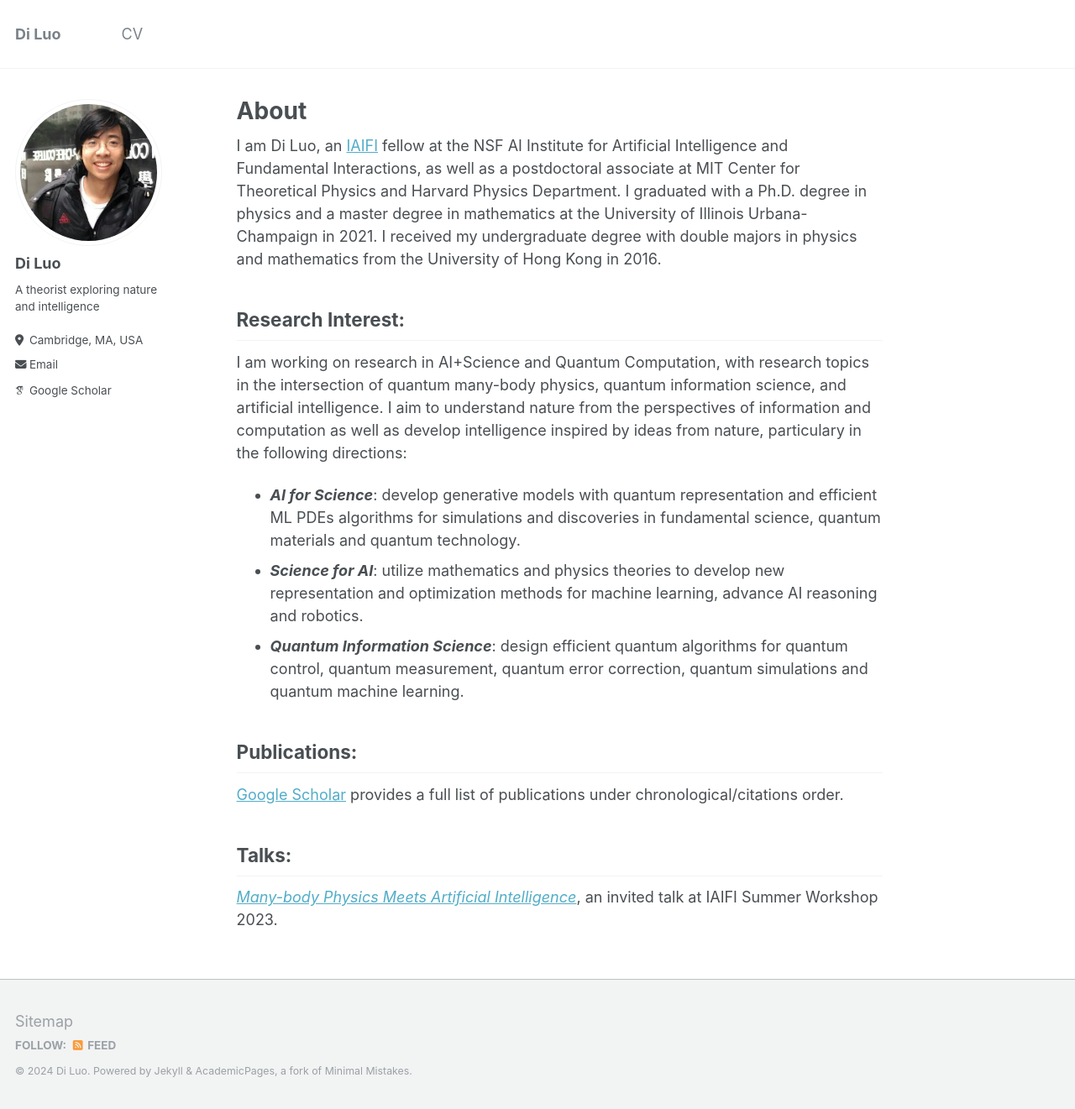
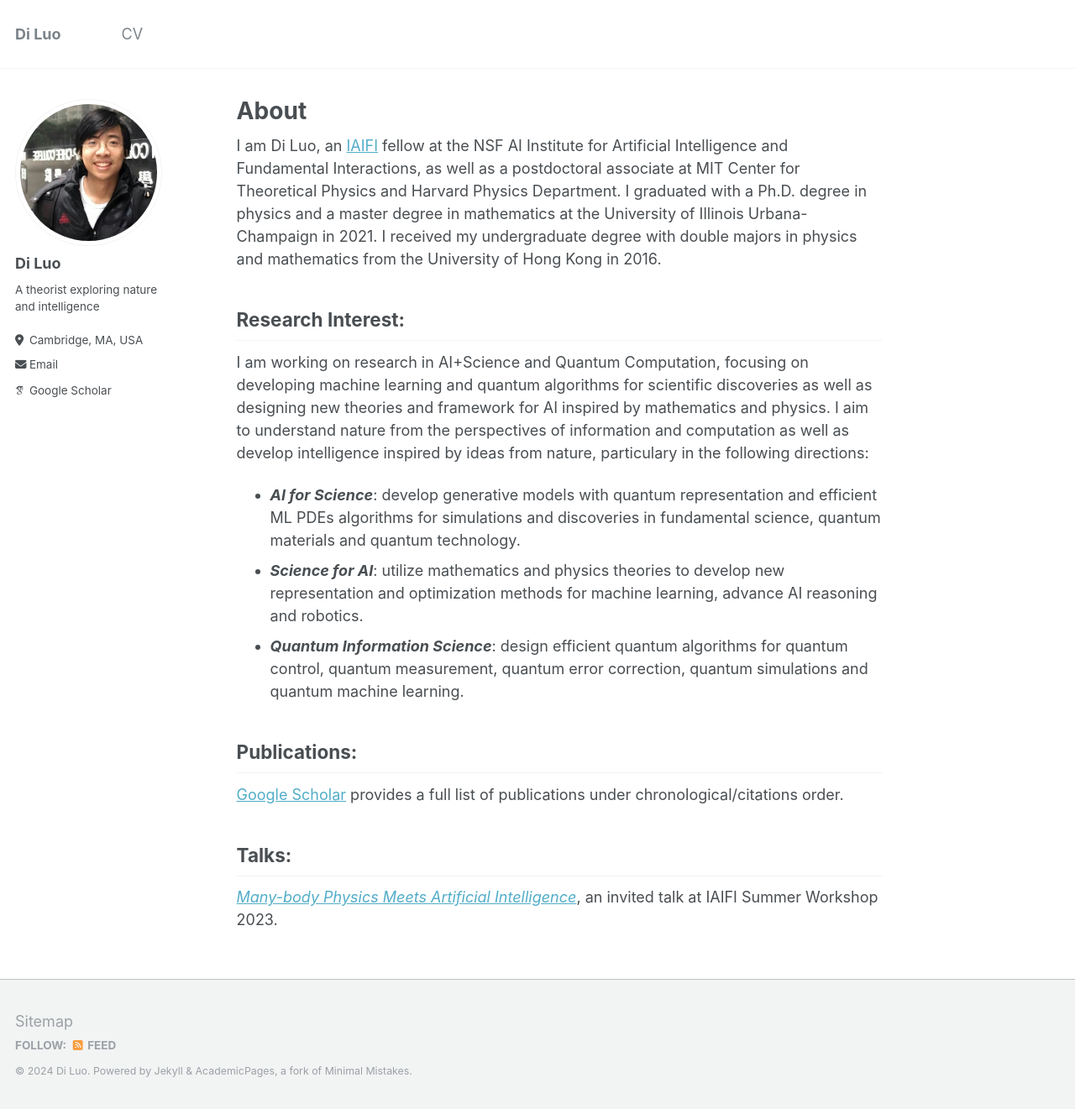
Before and after one commit to diluo28/diluo.github.io, a Jekyll site: the page built from _pages/about.md, in a window 1280 px wide and 1321 px high. Shown: the whole window at 84% size. Built offline with Jekyll 4.4.1, drawn with Linux system fonts in a browser that asks for light colours; some web fonts are replaced.

Commit message:
Update about.md

```diff
--- a/_pages/about.md
+++ b/_pages/about.md
@@ -11,7 +11,7 @@ I am Di Luo, an <a href="https://iaifi.org/" target="_blank">IAIFI</a> fellow at
 
 ## Research Interest:
 
-I am working on research in AI+Science and Quantum Computation, with research topics in the intersection of quantum many-body physics, quantum information science, and artificial intelligence. I aim to understand nature from the perspectives of information and computation as well as develop intelligence inspired by ideas from nature, particulary in the following directions:
+I am working on research in AI+Science and Quantum Computation, focusing on developing machine learning and quantum algorithms for scientific discoveries as well as designing new theories and framework for AI inspired by mathematics and physics. I aim to understand nature from the perspectives of information and computation as well as develop intelligence inspired by ideas from nature, particulary in the following directions:
 
 * ***AI for Science***: develop generative models with quantum representation and efficient ML PDEs algorithms for simulations and discoveries in fundamental science, quantum materials and quantum technology.
 * ***Science for AI***: utilize mathematics and physics theories to develop new representation and optimization methods for machine learning, advance AI reasoning and robotics.
```
